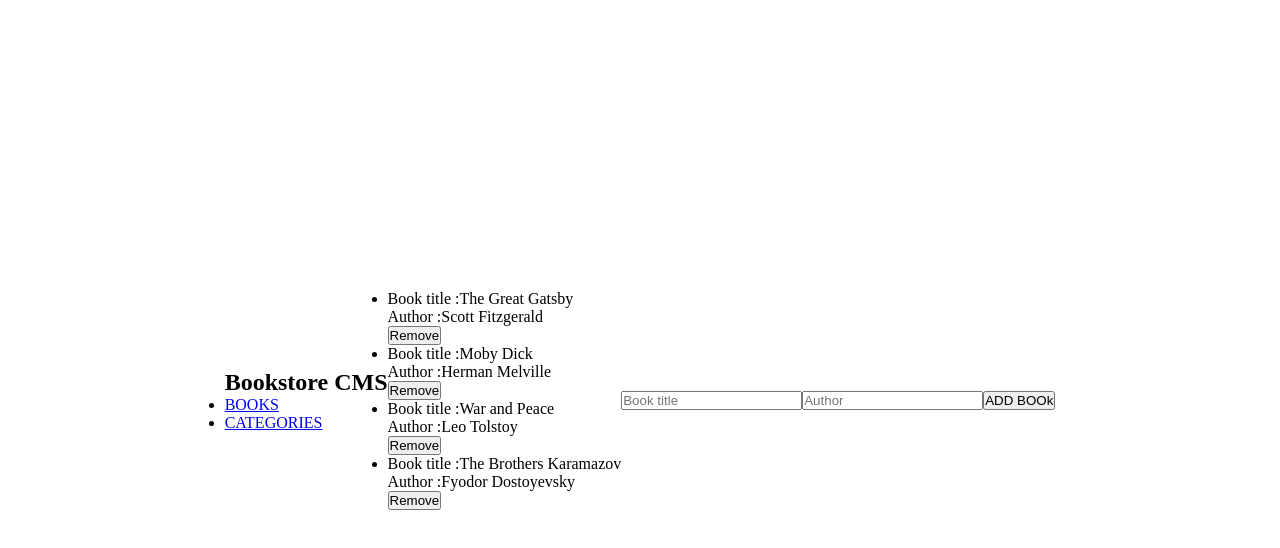
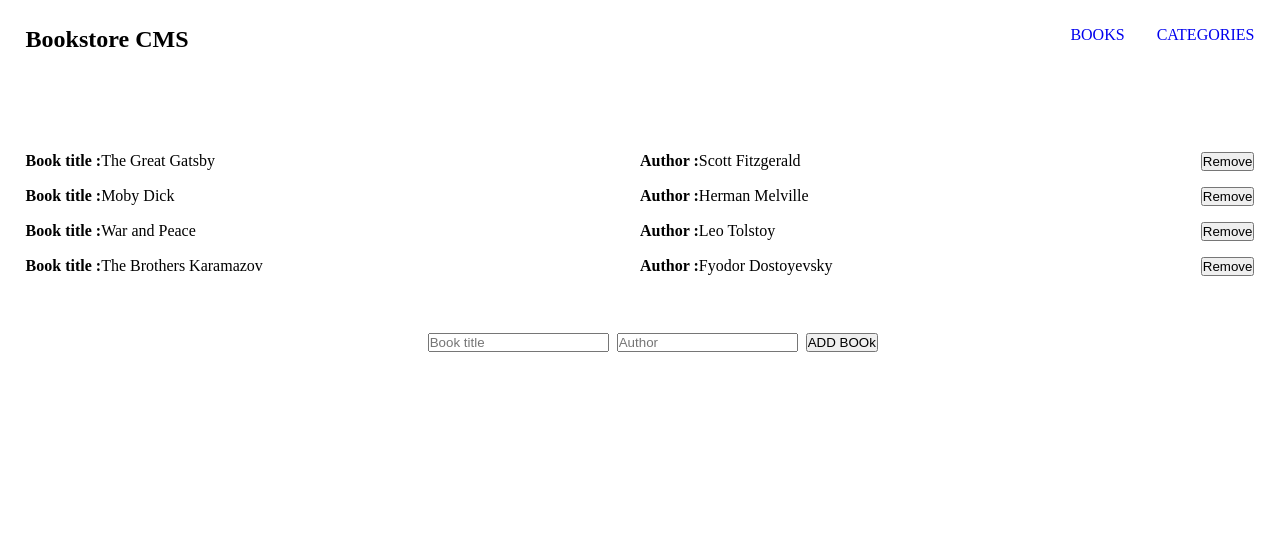
Before and after one commit to tajemouti/bookstore, a React (Create React App) app: page / in a window 1280 px wide. Shown: the top 548 px of the page. Built offline with nearby package versions, Linux system fonts and the light colour scheme.

Commit message:
Add some slight styling

```diff
--- a/src/App.css
+++ b/src/App.css
@@ -1,6 +1,43 @@
 #root {
   display: flex;
+  flex-direction: column;
+  gap: 2em;
+}
+
+header {
+  display: flex;
+  justify-content: space-between;
+  margin: 2%;
+}
+
+header ul {
+  display: flex;
+  gap: 2em;
+}
+
+.books {
+  margin: 2%;
+}
+
+.books li {
+  display: flex;
+  justify-content: space-between;
+  margin-top: 1em;
+}
+
+.books div {
+  display: flex;
+  justify-content: space-between;
+  min-width: 50%;
+}
+
+form {
+  display: flex;
   justify-content: center;
-  align-items: center;
-  min-height: 100vh;
+  gap: 0.5em;
+  margin-left: 2%;
 }
+
+span {
+  font-weight: 600;
+}
--- a/src/index.css
+++ b/src/index.css
@@ -2,4 +2,6 @@
   box-sizing: border-box;
   margin: 0;
   padding: 0;
+  list-style: none;
+  text-decoration: none;
 }
```
